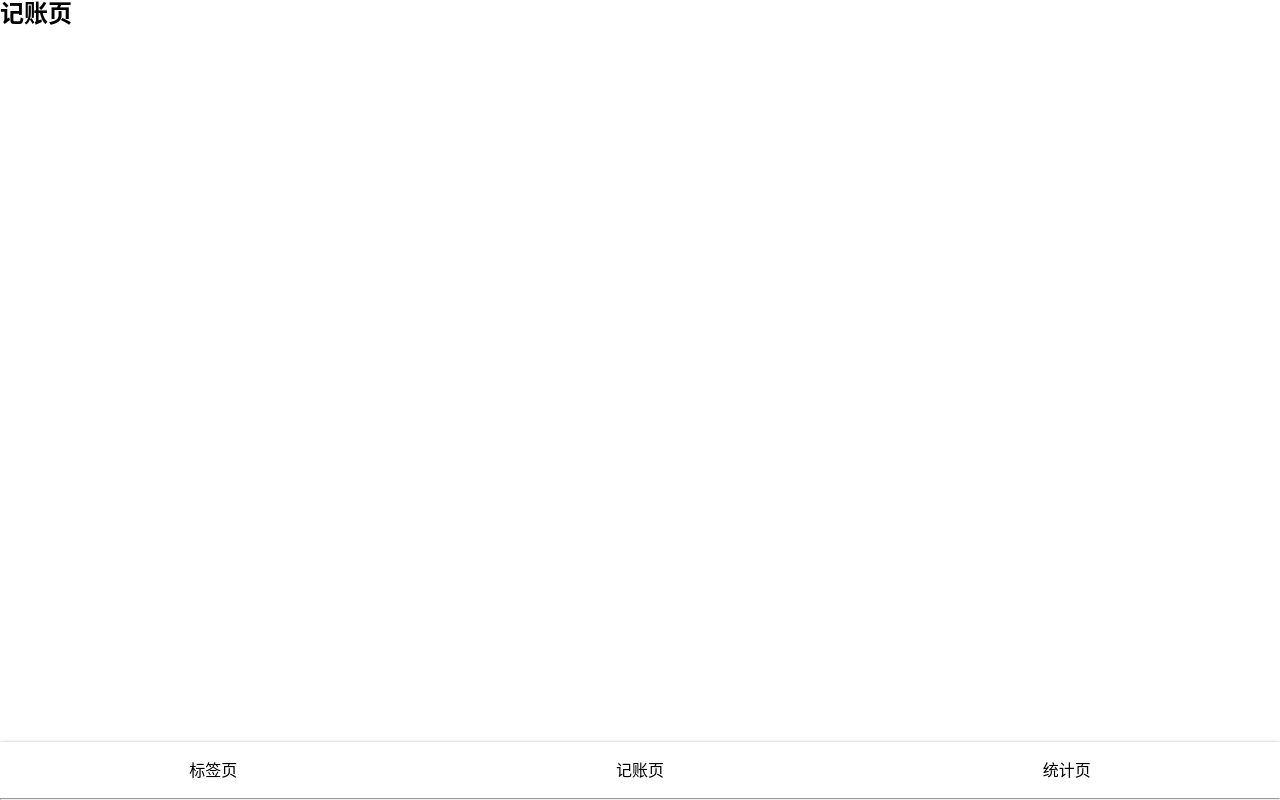
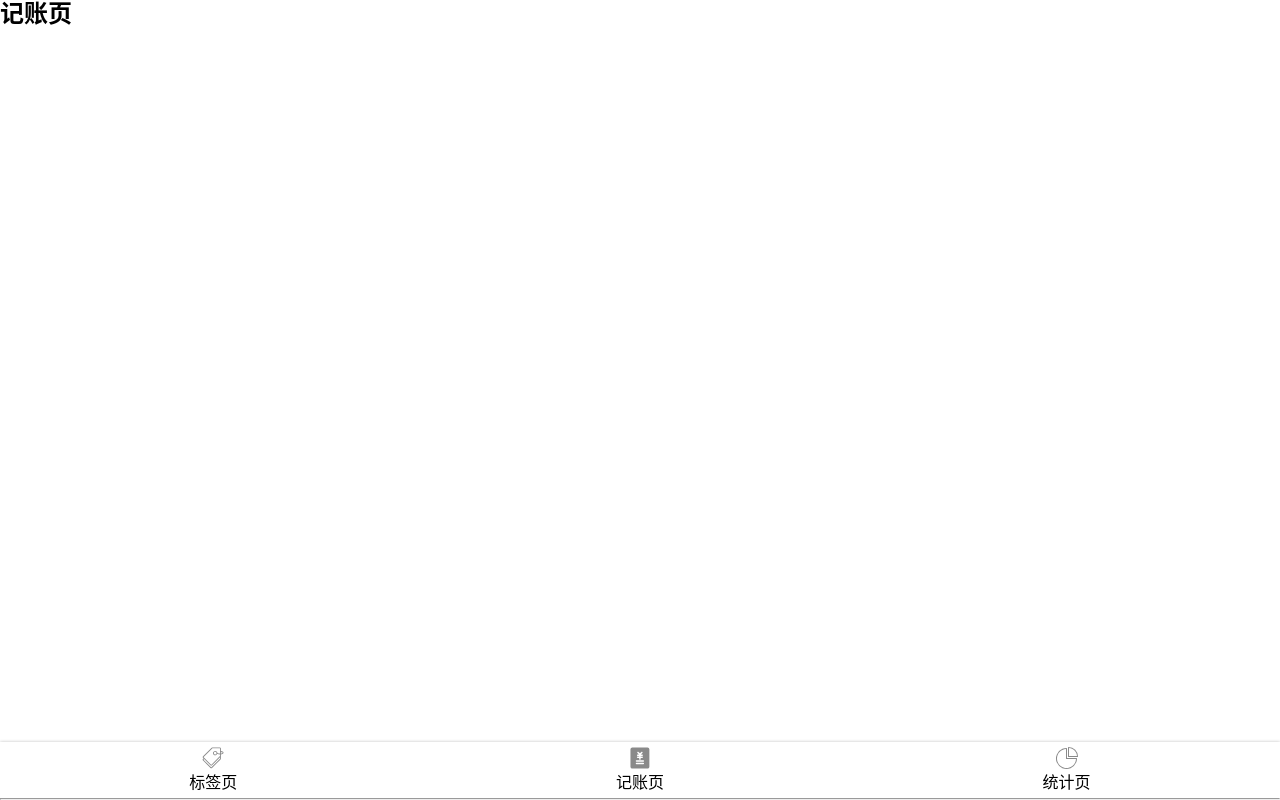
Before and after one commit to czc2222/morney-react, a React app: page /#/ in a window 1280 px wide. Built offline with nearby package versions, Linux system fonts and the light colour scheme.

Commit message:
引入svg

```diff
--- a/config/webpack.config.js
+++ b/config/webpack.config.js
@@ -367,6 +367,14 @@
           // match the requirements. When no loader matches it will fall
           // back to the "file" loader at the end of the loader list.
           oneOf: [
+            {
+              test: /\.svg$/,
+              use: [
+                { loader: 'svg-sprite-loader', options: {} },
+                { loader: 'svgo-loader', options: {} }
+
+              ]
+            },
             // TODO: Merge this config once `image/avif` is in the mime-db
             // https://github.com/jshttp/mime-db
             {
--- a/package.json
+++ b/package.json
@@ -101,7 +101,9 @@
   "devDependencies": {
     "@types/react-router-dom": "^5.3.2",
     "@types/styled-components": "^5.1.15",
-    "node-sass": "npm:dart-sass@1.25.0"
+    "node-sass": "npm:dart-sass@1.25.0",
+    "svg-sprite-loader": "^6.0.11",
+    "svgo-loader": "^3.0.0"
   },
   "jest": {
     "roots": [
--- a/src/components/Nav.tsx
+++ b/src/components/Nav.tsx
@@ -1,6 +1,12 @@
 import styled from 'styled-components';
 import {Link} from 'react-router-dom';
 import * as React from 'react';
+require('icons/money.svg') //使用require防止 treeShaking
+require('icons/labels.svg')
+require('icons/statistics.svg')
+
+
+
 
 const NavWrapper=styled.div`
   box-shadow: 0 0 3px rgba(0,0,0,0.25);
@@ -10,7 +16,15 @@
     li{
       width:33.33%;
       text-align:center;
-      padding:16px;
+      padding:4px 0;
+      display:flex;
+      justify-content: center;
+      align-items: center;
+      flex-direction: column;
+      .icon{
+        width: 24px;
+        height:24px;
+      }
     }
   }
 `
@@ -20,12 +34,21 @@
       <ul>
 
         <li>
+          <svg className="icon">
+            <use xlinkHref="#labels" />
+          </svg>
           <Link to="/tags">标签页</Link>
         </li>
         <li>
+          <svg className="icon">
+            <use xlinkHref="#money" />
+          </svg>
           <Link to="/money">记账页</Link>
         </li>
         <li>
+          <svg className="icon">
+            <use xlinkHref="#statistics" />
+          </svg>
           <Link to="/statistics">统计页</Link>
         </li>
 
--- a/src/index.scss
+++ b/src/index.scss
@@ -1,25 +1,35 @@
 @import-normalize;
 @import "helper";
-*{
-  margin:0;
+* {
+  margin: 0;
   padding: 0;
 }
-*::before{
+
+*::before {
   box-sizing: border-box;
 }
-*::after{
+
+*::after {
   box-sizing: border-box;
 }
-ul,ol{
+
+ul, ol {
   list-style: none;
 }
-a{
+
+a {
   text-decoration: none;
-  color:inherit;
+  color: inherit;
 }
-body{
+
+body {
   font-family: $font-hei;
   font-size: 16px;
   line-height: 1.2;
 
 }
+
+.icon {
+  width: 1em;
+  height: 1em;
+}
```
Also changed, not shown: 1 other file (tests, documents, lock files or other folders).
